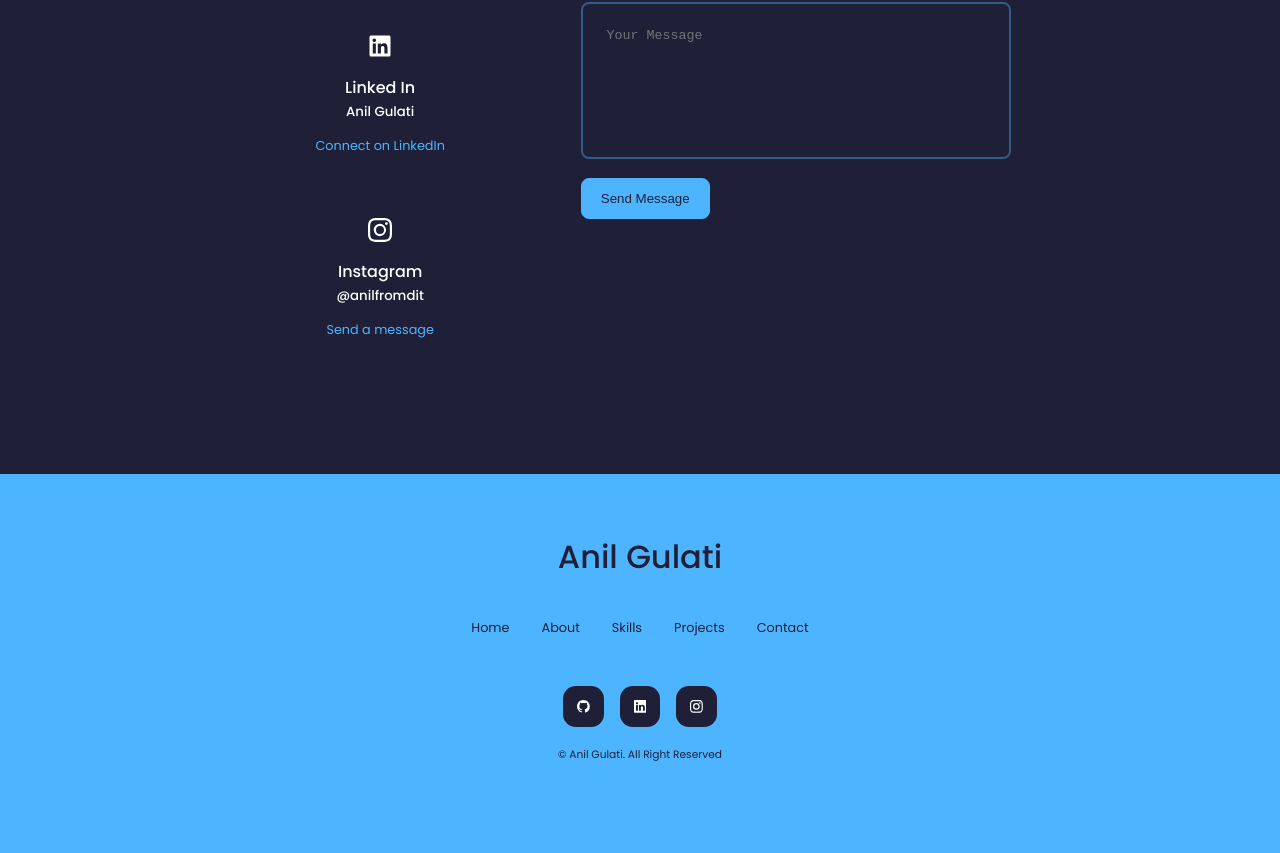
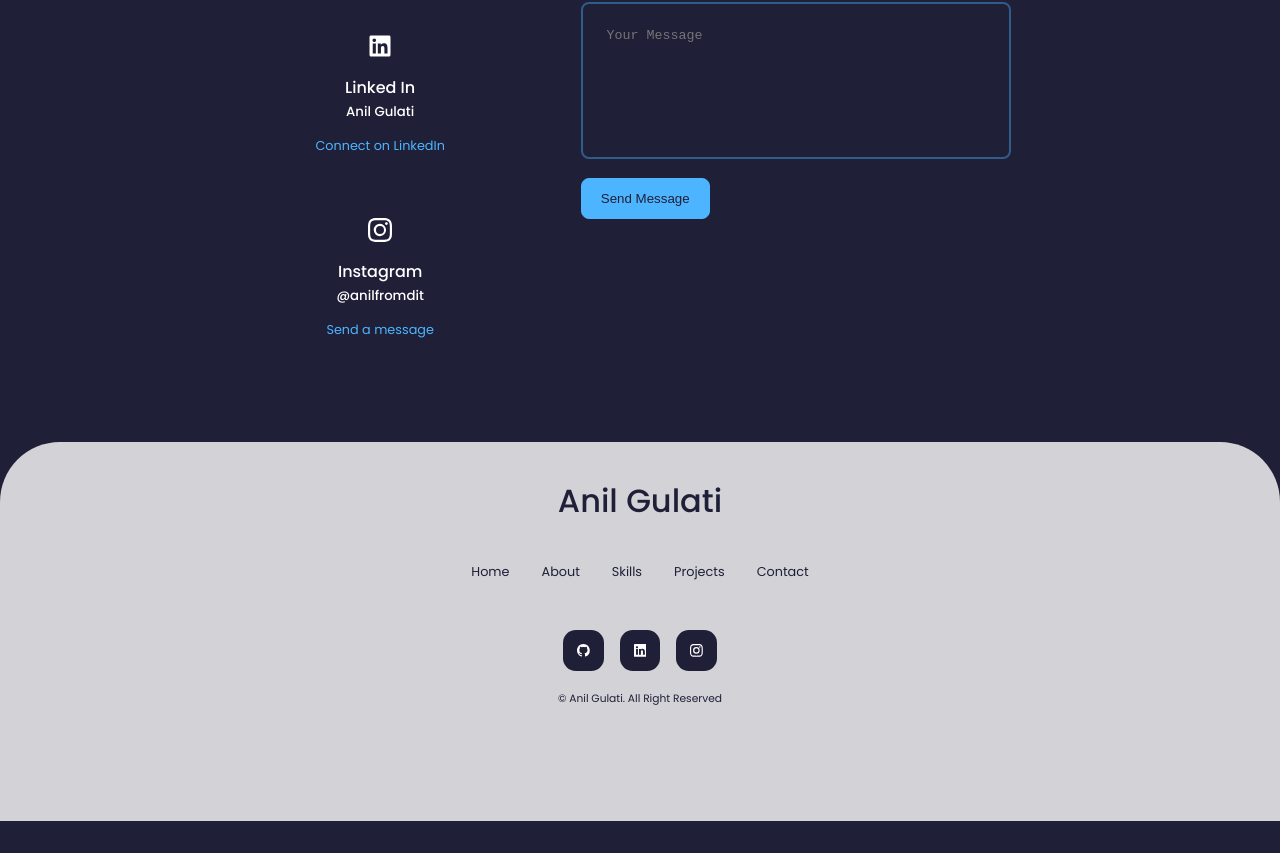
Before and after one commit to anilfromdit/Portfolio-Website, a React (Create React App) app: page / in a window 1280 px wide. Shown: the part 3953-4806 px from the top of the page. After the commit the page ends 4774 px from the top, so only its background shows below. Built offline with nearby package versions, Linux system fonts and the light colour scheme; no server answers.

Commit message:
minor changes

```diff
--- a/src/components/footer/footer.css
+++ b/src/components/footer/footer.css
@@ -1,9 +1,11 @@
 footer{
-    background: var(--primary);
-    padding: 3.5rem 0;
+    background: rgba(255,255,255,0.8);
+    padding-top: 2rem;
+    padding-bottom: 5rem;
     text-align: center;
     font-size: 0.8rem;
-    margin-top: 7rem;
+    border-radius: 60px 60px 0 0;
+    margin-top: 5rem;
 }
 footer a{
     color: var(--background);
--- a/src/components/header/header.css
+++ b/src/components/header/header.css
@@ -36,8 +36,8 @@ header{
 
 .ME{
     background: var(--primary);
-    width: 23rem;
-    height: 23rem;
+    width: 22rem;
+    height: 22rem;
     position: absolute;
     left: calc(50% - 11rem);
     margin-top: 4rem;
@@ -66,7 +66,16 @@ header{
     .header{
         height: 100vh;
     }
-
+.ME{
+    background: var(--primary);
+    width: 15rem;
+    height: 15rem;
+    position: absolute;
+    left: calc(50% - 7.5rem);
+    margin-top: 4rem;
+    border-radius: 100%;
+    overflow: hidden;
+}
     .my__socials,.scroll__down{
         display: none;
     }
```
